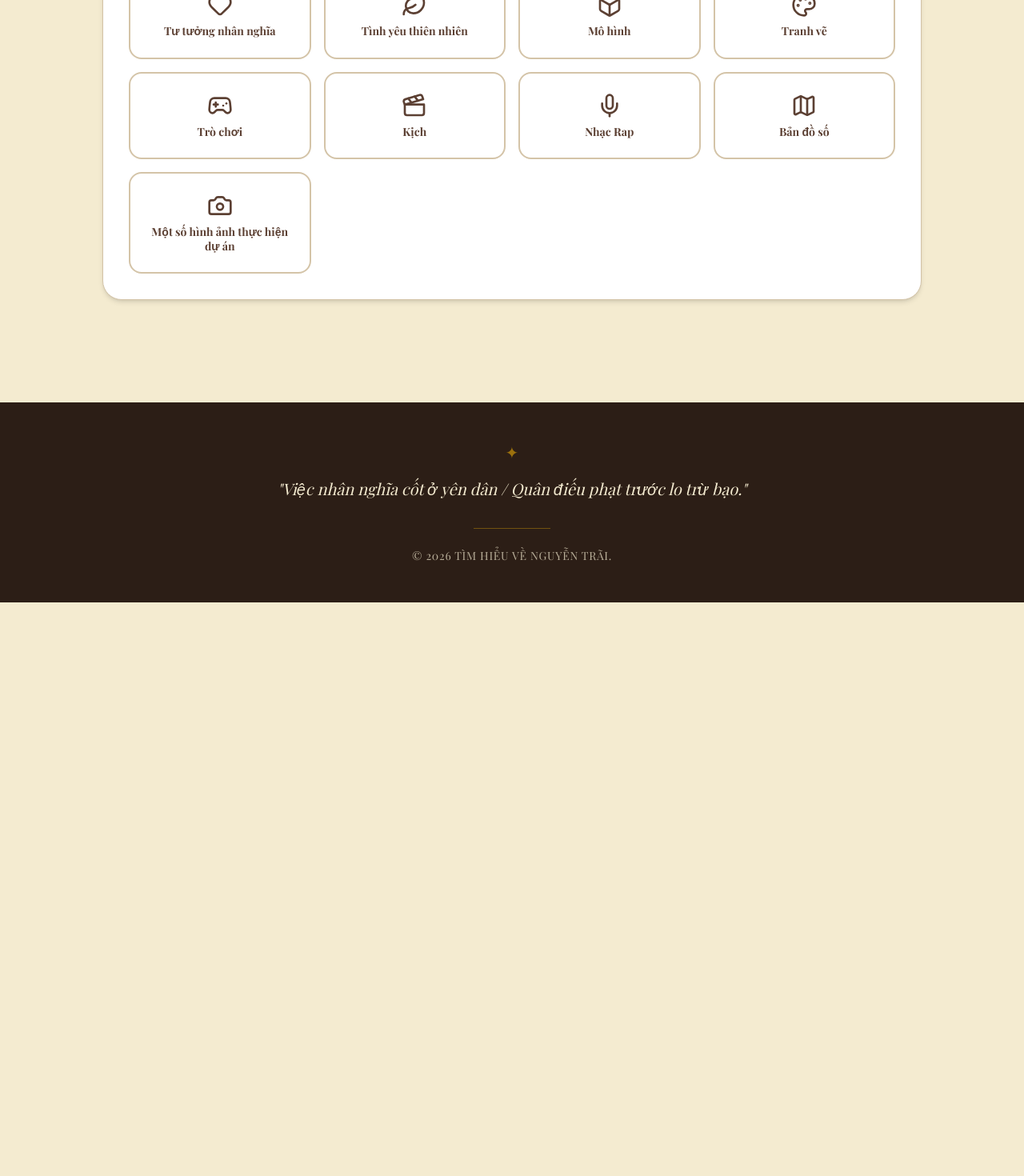
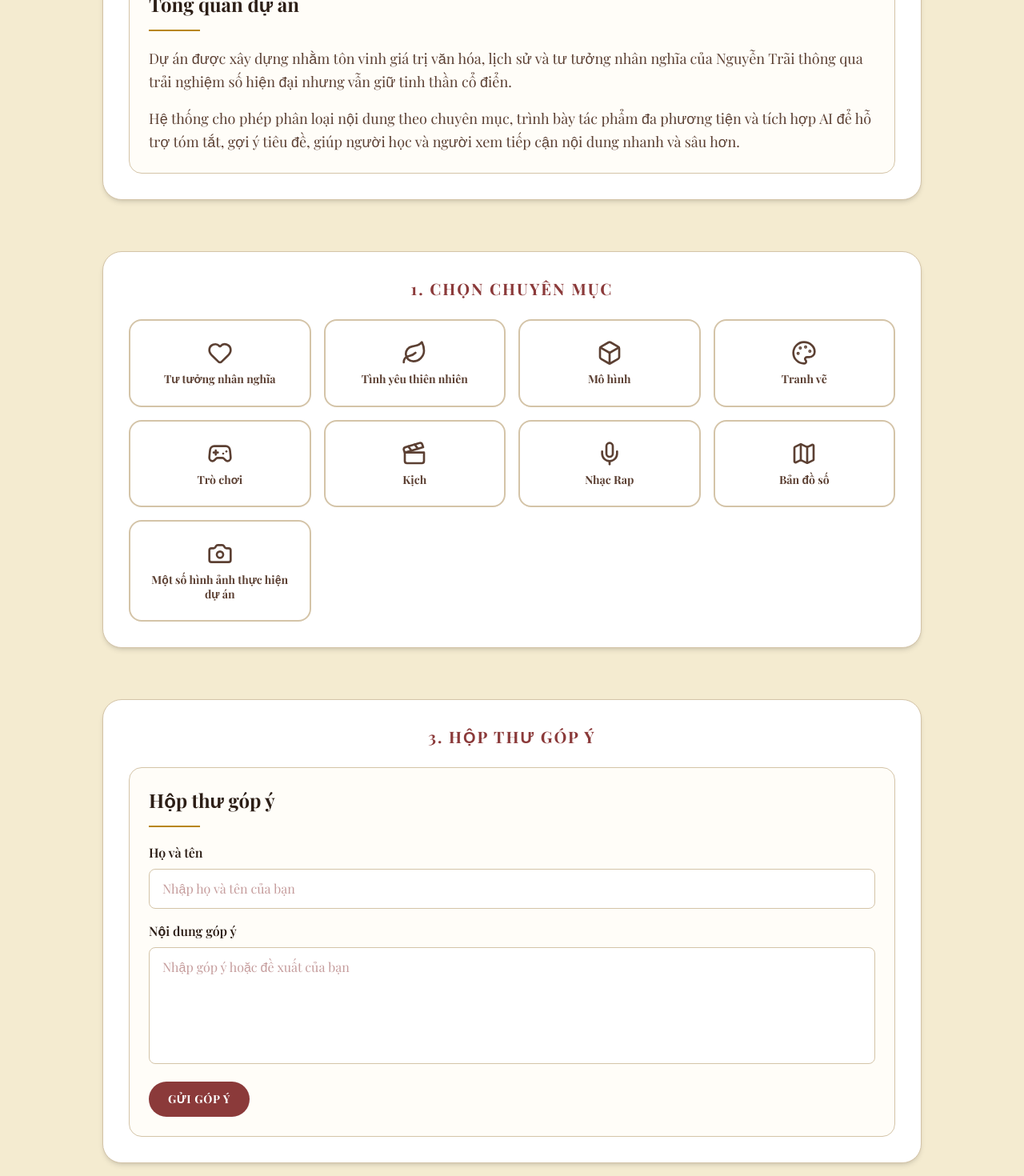
Before and after one commit to Kiy-K/NguyenTrai-Porfolio, a Next.js app: page / in a window 1280 px wide. Shown: the part 1060-2530 px from the top of the page at 80% size. Before the commit the page ends 1813 px from the top, so only its background shows below. Built offline with nearby package versions, Linux system fonts and the light colour scheme; a web font is replaced by a local one.

Commit message:
feat: add homepage overview and Redis-backed feedback box

```diff
--- /dev/null
+++ b/app/api/feedback/route.ts
@@ -0,0 +1,49 @@
+import { NextResponse } from 'next/server';
+import { redis } from '@/lib/redis';
+
+interface FeedbackEntry {
+  id: string;
+  name: string;
+  message: string;
+  createdAt: string;
+}
+
+const FEEDBACK_KEY = 'portfolio_feedback_v1';
+
+export async function POST(request: Request) {
+  try {
+    if (!process.env.UPSTASH_REDIS_REST_URL) {
+      return NextResponse.json({ error: 'Chưa cấu hình Redis' }, { status: 500 });
+    }
+
+    const { name, message } = await request.json();
+
+    if (!name?.trim() || !message?.trim()) {
+      return NextResponse.json(
+        { error: 'Vui lòng nhập đầy đủ họ tên và nội dung góp ý.' },
+        { status: 400 }
+      );
+    }
+
+    const entry: FeedbackEntry = {
+      id: Date.now().toString(),
+      name: name.trim(),
+      message: message.trim(),
+      createdAt: new Date().toISOString(),
+    };
+
+    const existing = (await redis.get<{ entries: FeedbackEntry[] }>(FEEDBACK_KEY)) || {
+      entries: [],
+    };
+
+    const entries = Array.isArray(existing.entries) ? existing.entries : [];
+    entries.unshift(entry);
+
+    await redis.set(FEEDBACK_KEY, { entries });
+
+    return NextResponse.json({ success: true, entryId: entry.id }, { status: 201 });
+  } catch (error) {
+    console.error('Error saving feedback:', error);
+    return NextResponse.json({ error: 'Không thể lưu góp ý' }, { status: 500 });
+  }
+}
--- a/app/page.tsx
+++ b/app/page.tsx
@@ -2,6 +2,7 @@ import Navigation from '@/components/Navigation';
 import Footer from '@/components/Footer';
 import CategoryLayout from '@/components/CategoryLayout';
 import HeroImage from '@/components/HeroImage';
+import HomeProjectOverviewFeedback from '@/components/HomeProjectOverviewFeedback';
 import { Suspense } from 'react';
 
 export const revalidate = 1800; // Cache for 30 minutes
@@ -30,10 +31,20 @@ export default async function Home() {
           </div>
         </div>
 
+        {/* Project Overview Section */}
+        <div className="animate-in fade-in slide-in-from-bottom-6 duration-[1200ms] ease-out delay-200 fill-mode-both">
+          <HomeProjectOverviewFeedback mode="overview" />
+        </div>
+
         {/* Category Layout */}
         <Suspense fallback={<div className="text-center py-12 text-[#8B3A3A]">Đang tải...</div>}>
           <CategoryLayout />
         </Suspense>
+
+        {/* Feedback Section */}
+        <div className="animate-in fade-in slide-in-from-bottom-6 duration-[1200ms] ease-out delay-300 fill-mode-both">
+          <HomeProjectOverviewFeedback mode="feedback" />
+        </div>
       </main>
 
       <Footer />
--- /dev/null
+++ b/components/HomeProjectOverviewFeedback.tsx
@@ -0,0 +1,139 @@
+'use client';
+
+import { FormEvent, useState } from 'react';
+
+type SubmitState = 'idle' | 'loading' | 'success' | 'error';
+
+interface HomeProjectOverviewFeedbackProps {
+  mode?: 'overview' | 'feedback' | 'both';
+}
+
+export default function HomeProjectOverviewFeedback({ mode = 'both' }: HomeProjectOverviewFeedbackProps) {
+  const showOverview = mode === 'overview' || mode === 'both';
+  const showFeedback = mode === 'feedback' || mode === 'both';
+  const [name, setName] = useState('');
+  const [message, setMessage] = useState('');
+  const [submitState, setSubmitState] = useState<SubmitState>('idle');
+  const [statusMessage, setStatusMessage] = useState('');
+
+  const handleSubmit = async (e: FormEvent<HTMLFormElement>) => {
+    e.preventDefault();
+
+    if (!name.trim() || !message.trim()) {
+      setSubmitState('error');
+      setStatusMessage('Vui lòng nhập đầy đủ họ tên và nội dung góp ý.');
+      return;
+    }
+
+    setSubmitState('loading');
+    setStatusMessage('Đang gửi góp ý...');
+
+    try {
+      const response = await fetch('/api/feedback', {
+        method: 'POST',
+        headers: { 'Content-Type': 'application/json' },
+        body: JSON.stringify({ name: name.trim(), message: message.trim() }),
+      });
+
+      const data = await response.json().catch(() => ({}));
+
+      if (!response.ok) {
+        throw new Error(data?.error || 'Không thể gửi góp ý lúc này.');
+      }
+
+      setSubmitState('success');
+      setStatusMessage('Cảm ơn bạn! Góp ý đã được lưu thành công.');
+      setName('');
+      setMessage('');
+    } catch (error: any) {
+      setSubmitState('error');
+      setStatusMessage(error.message || 'Có lỗi xảy ra khi gửi góp ý.');
+    }
+  };
+
+  return (
+    <section className="w-full max-w-5xl mx-auto mb-16 font-playfair" id="tong-quan-va-gop-y">
+      <div className="bg-white rounded-3xl shadow-md p-8 border border-[#D4C4A8]">
+        <h2 className="text-xl font-bold text-[#8B3A3A] mb-6 uppercase tracking-widest text-center font-playfair">
+          {showOverview && showFeedback ? '2. Tổng Quan & Góp Ý' : showOverview ? '2. Tổng Quan Dự Án' : '3. Hộp Thư Góp Ý'}
+        </h2>
+
+        <div className={`grid gap-8 ${showOverview && showFeedback ? 'grid-cols-1 lg:grid-cols-2' : 'grid-cols-1'}`}>
+          {showOverview && (
+            <article className="rounded-2xl border border-[#D4C4A8] bg-[#FFFDF8] p-6">
+            <h3 className="text-2xl font-bold text-[#2C1E16] mb-4 font-playfair">Tổng quan dự án</h3>
+            <div className="w-16 h-[2px] bg-[#B8860B] mb-5" />
+            <p className="text-[#5C4033] leading-relaxed text-lg mb-4 font-playfair">
+              Dự án được xây dựng nhằm tôn vinh giá trị văn hóa, lịch sử và tư tưởng nhân nghĩa của Nguyễn Trãi
+              thông qua trải nghiệm số hiện đại nhưng vẫn giữ tinh thần cổ điển.
+            </p>
+            <p className="text-[#5C4033] leading-relaxed text-lg font-playfair">
+              Hệ thống cho phép phân loại nội dung theo chuyên mục, trình bày tác phẩm đa phương tiện và tích hợp AI
+              để hỗ trợ tóm tắt, gợi ý tiêu đề, giúp người học và người xem tiếp cận nội dung nhanh và sâu hơn.
+            </p>
+            </article>
+          )}
+
+          {showFeedback && (
+          <article className="rounded-2xl border border-[#D4C4A8] bg-[#FFFDF8] p-6">
+            <h3 className="text-2xl font-bold text-[#2C1E16] mb-4 font-playfair">Hộp thư góp ý</h3>
+            <div className="w-16 h-[2px] bg-[#B8860B] mb-5" />
+
+            <form onSubmit={handleSubmit} className="space-y-4">
+              <div>
+                <label htmlFor="feedback-name" className="block text-[#2C1E16] font-semibold mb-2 font-playfair">
+                  Họ và tên
+                </label>
+                <input
+                  id="feedback-name"
+                  name="name"
+                  type="text"
+                  value={name}
+                  onChange={(e) => setName(e.target.value)}
+                  placeholder="Nhập họ và tên của bạn"
+                  className="w-full px-4 py-3 border border-[#D4C4A8] rounded-lg bg-white text-[#2C1E16] placeholder-[#8B3A3A]/50 focus:outline-none focus:ring-2 focus:ring-[#B8860B] focus:border-[#B8860B] transition-all font-playfair"
+                  required
+                />
+              </div>
+
+              <div>
+                <label htmlFor="feedback-message" className="block text-[#2C1E16] font-semibold mb-2 font-playfair">
+                  Nội dung góp ý
+                </label>
+                <textarea
+                  id="feedback-message"
+                  name="message"
+                  rows={5}
+                  value={message}
+                  onChange={(e) => setMessage(e.target.value)}
+                  placeholder="Nhập góp ý hoặc đề xuất của bạn"
+                  className="w-full px-4 py-3 border border-[#D4C4A8] rounded-lg bg-white text-[#2C1E16] placeholder-[#8B3A3A]/50 focus:outline-none focus:ring-2 focus:ring-[#B8860B] focus:border-[#B8860B] transition-all font-playfair resize-none"
+                  required
+                />
+              </div>
+
+              <button
+                type="submit"
+                disabled={submitState === 'loading'}
+                className="inline-flex items-center justify-center px-6 py-3 rounded-full bg-[#8B3A3A] text-white font-bold tracking-wider uppercase text-sm hover:bg-[#5C4033] transition-all duration-300 disabled:opacity-60 disabled:cursor-not-allowed font-playfair"
+              >
+                {submitState === 'loading' ? 'Đang gửi...' : 'Gửi góp ý'}
+              </button>
+            </form>
+
+            {submitState !== 'idle' && (
+              <p
+                className={`mt-4 text-sm font-medium font-playfair ${
+                  submitState === 'success' ? 'text-green-700' : submitState === 'error' ? 'text-red-700' : 'text-[#8B3A3A]'
+                }`}
+              >
+                {statusMessage}
+              </p>
+            )}
+          </article>
+          )}
+        </div>
+      </div>
+    </section>
+  );
+}
```
